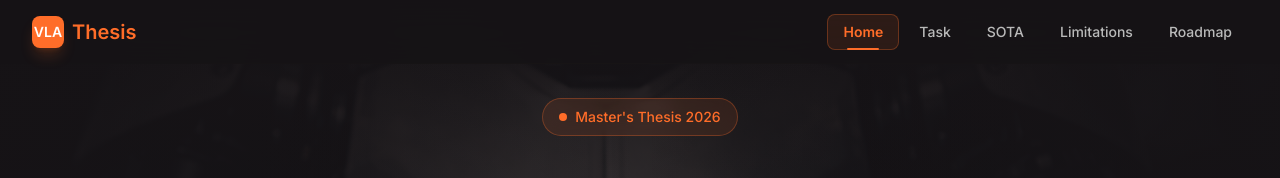
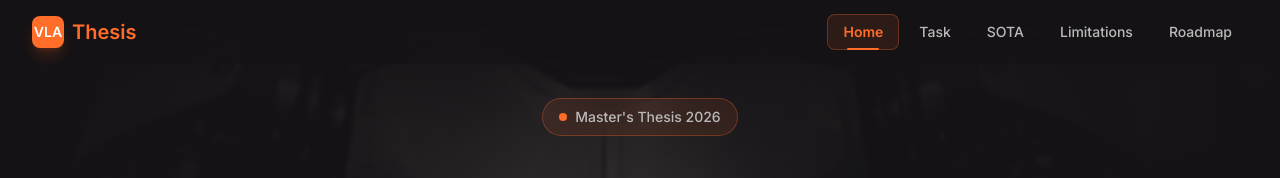
Before and after one commit to PatrizioAcquadro/WebsitePresentation, a Next.js app: page / in a window 1280 px wide. Shown: the top 178 px of the page. Built offline with nearby package versions, Linux system fonts and the light colour scheme.

Commit message:
Change badge text to light gray (#BABABA)

```diff
--- a/app/page.tsx
+++ b/app/page.tsx
@@ -84,7 +84,7 @@ export default function HomePage() {
             {/* Badge */}
             <div className="inline-flex items-center gap-2 mb-8 px-4 py-2 bg-[#FF6D29]/10 border border-[#FF6D29]/30 rounded-full backdrop-blur-sm">
               <span className="w-2 h-2 bg-[#FF6D29] rounded-full" />
-              <span className="text-sm text-[#FF6D29] font-medium">Master&apos;s Thesis 2026</span>
+              <span className="text-sm text-[#BABABA] font-medium">Master&apos;s Thesis 2026</span>
             </div>
 
             {/* Main Title */}
```
